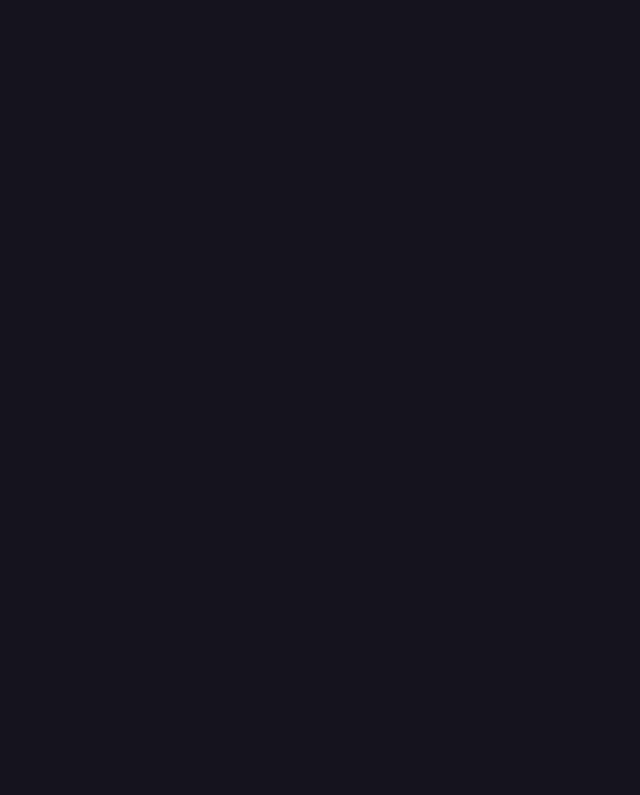
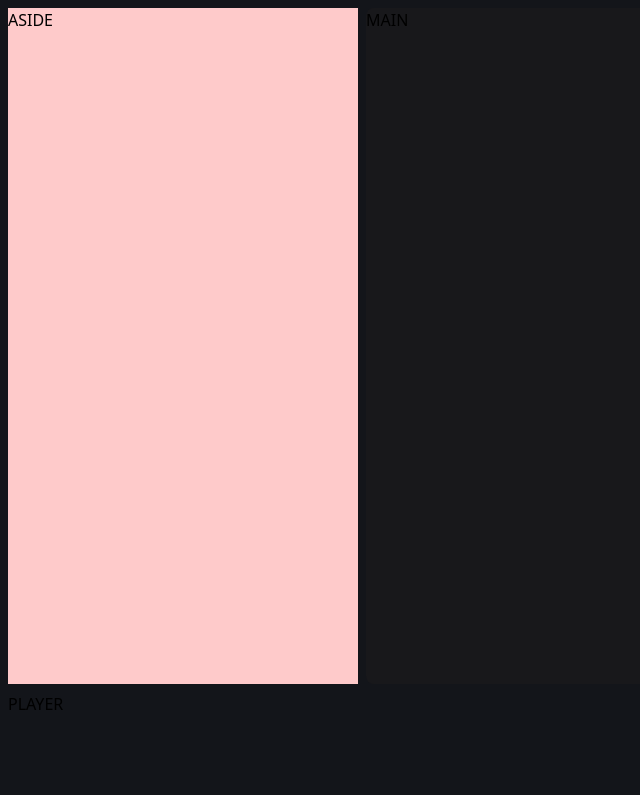
Before and after one commit to JonanOribe/SpoAct, an Astro site: page / in a window 1280 px wide. Shown: the whole page, without its empty margins (0-640 px from the left). Built offline with nearby package versions, Linux system fonts and the light colour scheme; Astro itself is replaced by a stand-in of ours.

Commit message:
Update Layout.astro

```diff
--- a/src/layouts/Layout.astro
+++ b/src/layouts/Layout.astro
@@ -17,9 +17,24 @@ const { title } = Astro.props;
 		<title>{title}</title>
 	</head>
 	<body>
+		<div id="app" class="relative h-screen p-2 gap-2">
+			<aside class="[grid-area:aside] flex-col flex overflow-y-auto bg-red-200">ASIDE</aside>
+			<main class="[grid-area:main] rounded-lg bg-zinc-900 overflow-y-auto min-h-[100px]">MAIN</main>
+			<footer class="[grid-area:player] min-h-[100px]">PLAYER</footer>
+		</div>
 		<slot />
 	</body>
 </html>
+<style>
+	#app{
+		display:grid;
+		grid-template-areas:
+		"aside main main"
+		"player player player";
+		grid-template-columns: 350px 1fr;
+		grid-template-rows: 1fr auto;
+	}
+</style>
 <style is:global>
 	:root {
 		--accent: 136, 58, 234;
```
